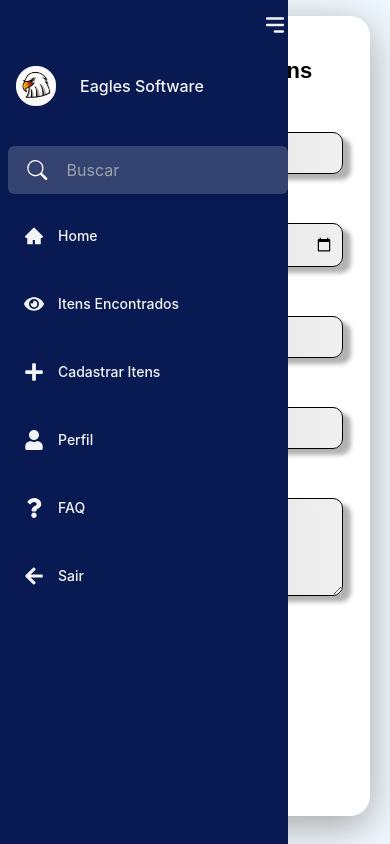
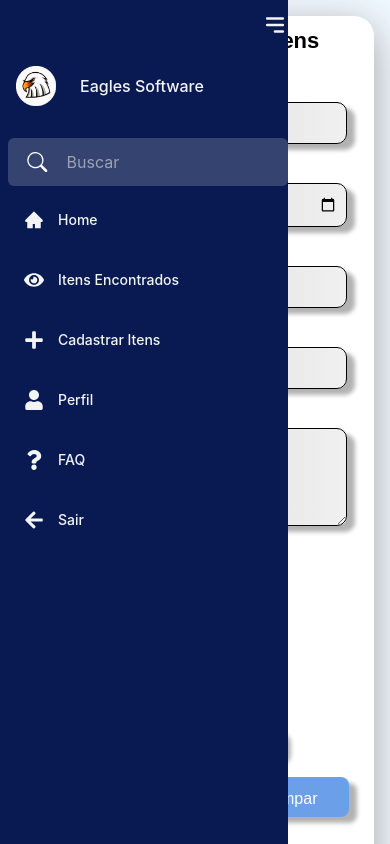
Before and after one commit to ifpi-picos/Eagle-Software-Front-End, a Next.js app: page /cadastroItem in a window 390 px wide. Shown: the top 844 px of the page. Built offline with nearby package versions, Linux system fonts and the light colour scheme.

Commit message:
Akistando responsividade

```diff
--- a/src/components/CadastroItem/itemForm.js
+++ b/src/components/CadastroItem/itemForm.js
@@ -64,7 +64,7 @@ export default function ItemForm() {
         event.preventDefault();
 
         try {
-            const response = await fetch('http://localhost:4000/itens', {
+            const response = await fetch('https://api-eagles-software.onrender.com/itens', {
                 method: 'POST',
                 headers: {
                     'Content-Type': 'application/json',
--- a/src/components/CadastroItem/itemForm.module.css
+++ b/src/components/CadastroItem/itemForm.module.css
@@ -150,11 +150,9 @@
 .upload-button input[type=file] {
     font-size: 20px;
     position: absolute;
-    margin-top: 5px;
     left: 0;
     top: 0;
     opacity: 0;
-    margin-left: -65%;
     cursor: pointer;
 }
 
@@ -396,38 +394,36 @@
      }
 }
 
-@media (max-width: 414px) and (max-height: 896px){
+
+@media (max-width: 428px) and (max-height: 926px){
     .formItem{
-        display: flow-root;
         width: 20rem;
+        height: 52rem;
+        padding: 15px;
+        margin-top: 7rem;
     }
 
-    .input-cadastro{
-        width: 18rem;
-        margin-left: 5px;
+    .image-preview-container{
+        margin-bottom: 0;
+        height: 10rem;
     }
 
-    .textItem{
-        margin-left: 5px;
+    .image-preview{
+        margin-top: -3rem;
     }
 
-    .itemDetails{
-        margin-left: 5px;
-        width: 18rem;
-    }
-
-    .modalContent{
-        padding: 15px;
-        margin-left: 3rem;
-        width: 19rem;
+    .campoItem{
+        margin-bottom: 5px;
     }
 }
 
 @media (max-width: 412px) and (max-height: 915px) {
     .formItem{
-        height: 50rem;
+        padding: 0.5rem;
+        height: 55rem;
         width: 300px;
-        display: flow;
+        margin-left: 4rem;
+        margin-top: 0;
     }
 
     .bodyItem{
@@ -476,4 +472,58 @@
     .btn-reset{
         width: 7rem;
     }
+
+    .image-preview-container{
+        margin-bottom: 0;
+        height: 10rem;
+    }
+
+    .image-preview{
+        margin-top: -3rem;
+    }
+
+    .input-file-upload{
+        width: 11rem;
+        height: 2rem;
+    }
+
+    .input-upload{
+        margin-bottom: 0.5rem;
+    }
+
+    .btn-upload{
+        font-size: 14px;
+    }
 }
+
+@media (max-width: 414px) and (max-height: 896px){
+    .formItem{
+        margin-left: 4rem;
+    }
+}
+
+@media (max-width: 393px) and (max-height: 851px){
+    .formItem{
+        margin-left: 4rem;
+        margin-top: 0;
+    }
+}
+
+@media (max-width: 360px) and (max-height: 800px){
+    .formItem{
+        width: 265px;
+        height: 51rem;
+        padding-left: 15px;
+        margin-left: 4rem;
+    }
+}
+
+@media (max-width: 320px) and (max-height: 568px){
+    .formItem{
+        width: 245px;
+    }
+
+    .input-cadastro{
+        width: 14rem;
+    }
+}
--- a/src/components/busca/search.js
+++ b/src/components/busca/search.js
@@ -3,7 +3,7 @@ import { BsSearch } from "react-icons/bs";
 
 const SearchBar = ({ open }) => {
   return (
-    <div className="flex items-center rounded-md bg-ligth-white mt-6 h-12 px-4 py-2">
+    <div className="flex items-center m-0 rounded-md bg-ligth-white mt-6 h-12 px-4 py-2">
       <BsSearch className={`text-white flex w-8 h-5 text-lg ${!open && 'opacity-1'}`} />
       <input
         type="search"
--- a/src/components/cadastro/formCadastro.js
+++ b/src/components/cadastro/formCadastro.js
@@ -25,7 +25,7 @@ export default function CadastroForm() {
     e.preventDefault();
 
     try {
-      const response = await fetch('http://localhost:4000/usuarios', {
+      const response = await fetch('https://api-eagles-software.onrender.com/usuarios', {
         method: 'POST',
         headers: {
           'Content-Type': 'application/json',
--- a/src/components/login/formLogin.js
+++ b/src/components/login/formLogin.js
@@ -39,7 +39,7 @@ const LoginForm = () => {
     setIsLoading(true);
 
     try {
-      const response = await fetch('http://localhost:4000/usuarios/login', {
+      const response = await fetch('https://api-eagles-software.onrender.com/usuarios/login', {
         method: 'POST',
         headers: {
           'Content-Type': 'application/json',
@@ -77,7 +77,6 @@ const LoginForm = () => {
       <div className={styles.modalBackground}>
         <div className={styles.modalContent}>
           <p>Bem-vindo! Você fez login com sucesso.</p>
-          {/* Adicione aqui qualquer conteúdo adicional desejado para o modal de boas-vindas */}
           <button onClick={() => setShowWelcomeModal(false)}>Fechar</button>
         </div>
       </div>
--- a/src/components/sidebar/menu.js
+++ b/src/components/sidebar/menu.js
@@ -44,8 +44,8 @@ const Sidebar = () => {
             onClick={() => setOpen(!open)}
           />
         </div>
-        <div className="mt-4 flex flex-col gap-4 relative">
-          <div className="flex items-center gap-3.5 font-medium p-2">
+        <div className="mt-4 flex flex-col gap-2 relative">
+          <div className="flex items-center gap-3 font-medium p-2">
             <div className='fixed mr-2'>
               <img src="/logotipo-fotor.png" alt="Logo" className="w-10 h-10" />
             </div>
--- a/src/styles/Home.module.css
+++ b/src/styles/Home.module.css
@@ -6,7 +6,7 @@
   padding: 0;
 }
 
-.image-logo{
+.image-logo {
   width: 80px;
   height: 80px;
 }
@@ -24,7 +24,8 @@
   justify-content: space-between;
 }
 
-.logo-inicial{
+.logo-inicial {
+  display: flex;
   width: 100%;
 }
 
@@ -32,8 +33,9 @@
   display: flex;
   align-items: center;
   gap: 5rem;
-  margin-left: 20px;
+  margin-left: 10px;
   color: #fff;
+  font-family: Arial, Helvetica, sans-serif;
 }
 
 .home-common {
@@ -147,16 +149,26 @@
   font-size: 28px;
   line-height: 46px;
   color: #fff;
+  font-family: Arial, Helvetica, sans-serif;
 }
 
 .text p span {
+  font-family: Arial, Helvetica, sans-serif;
+  font-size: 25px;
+  color: #fff;
+}
+
+.text p span:hover {
   color: #4e54c8;
-  font-family: none;
-  font-size: 20px;
+  font-family: Arial, Helvetica, sans-serif;
+  font-size: 25px;
+  cursor: pointer;
+  transition: 500ms;
 }
 
 .btn {
   display: inline-block;
+  font-family: Arial, Helvetica, sans-serif;
   font-size: 18px;
   text-transform: uppercase;
   color: #fff;
@@ -223,127 +235,189 @@
     margin-left: 0;
   }
 
-  .h2-header{
+  .h2-header {
     font-size: 20px;
   }
 }
 
- @media (max-width: 1024px) and (max-height: 600px){
-  .content{
+@media (max-width: 1024px) and (max-height: 600px) {
+  .content {
     align-items: flex-start;
   }
 
-  .imgPage{
+  .imgPage {
     align-items: flex-start;
   }
 }
 
- @media (max-width: 768px) and (max-height: 1024px){
-  .imgPage{
+@media (max-width: 820px) and (max-height: 1180px) {
+  .logo-inicial {
+    justify-content: center;
+  }
+
+  .img-page {
+    top: 16rem;
+  }
+}
+
+@media (max-width: 768px) and (max-height: 1024px) {
+  .imgPage {
     align-items: flex-start;
   }
 
-  .img-page{
+  .logo-inicial {
+    justify-content: center;
+  }
+
+  .img-page {
     height: 100%;
     width: 100%;
+    top: 16rem;
   }
 }
 
- @media(max-width: 912px){
-  .content{
+@media (max-width: 884px) and (max-height: 1104px) {
+  .imgPage {
+    align-items: flex-start;
+  }
+
+  .logo-inicial {
+    justify-content: center;
+  }
+
+  .img-page {
+    height: 100%;
+    width: 100%;
+    top: 16rem;
+  }
+}
+
+@media (max-width: 834px) and (max-height: 1194px) {
+  .imgPage {
+    align-items: flex-start;
+  }
+
+  .logo-inicial {
+    justify-content: center;
+  }
+
+  .img-page {
+    height: 100%;
+    width: 100%;
+    top: 16rem;
+  }
+}
+
+@media (max-width: 600px) and (max-height: 960px) {
+  .img-page {
+    top: 17rem;
+  }
+
+  .text p {
+    font-size: 21px;
+  }
+}
+
+@media(max-width: 912px) {
+  .content {
     display: block;
   }
 
-  .logo-inicial{
+  .logo-inicial {
     width: 100%;
   }
 
-  .text{
+  .text {
     width: 100%;
     text-align: center;
   }
 
-  .imgPage{
+  .imgPage {
     margin: auto;
     position: static;
   }
 
-  .img-page{
+  .img-page {
     margin-top: 0;
     height: 50%;
     width: 80%;
   }
 }
 
- @media(max-width: 540px){
-  .headerTitle{
+@media(max-width: 540px) {
+  .headerTitle {
     display: block;
     width: 100%;
   }
 
-  .logo-inicial{
+  .logo-inicial {
     margin-top: -30px;
   }
 
-  .text p{
+  .text p {
     margin: 0;
-    font-size: 25px;
+    font-size: 21px;
     margin-top: -25px;
   }
 
-  .img-page{
+  .img-page {
     margin-top: -60px;
   }
 
-  .img-logoInicio{
+  .img-logoInicio {
     width: 80px;
   }
 
-  .h2-header{
+  .h2-header {
     font-size: 20px;
   }
 }
 
- @media(max-width: 414px){
-  .bodyItem{
+@media(max-width: 414px) {
+  .bodyItem {
     margin: 0;
   }
 
-  .img-page{
+  .img-page {
     width: 400px;
     height: 400px;
   }
 
-  .text p{
-    font-size: 18px;
+  .text p {
+    font-size: 21px;
     margin-top: 0;
   }
 
-  .text p span{
+  .text p span {
     font-size: 18px;
   }
 
-  .btn{
+  .btn {
     margin-right: 50px;
   }
 
-  .text a:before{
+  .text a:before {
     width: 165px;
   }
 }
 
- @media(max-width: 390px){
-  .text p{
-    font-size: 17px;
+@media(max-width: 390px) and (max-height: 845px) {
+  .text p {
+    font-size: 21px;
   }
 
-  .img-page{
+  .image-logo {
+    width: 65px;
+    height: 65px;
+  }
+
+  .img-page {
     margin-left: 22%;
-  }
   }
 
   .logo-inicial {
     display: flex;
+  }
 }
 
 @media (max-width: 540px) {
@@ -356,7 +430,6 @@
   .logo-inicial {
     margin-top: -10px;
     display: flex;
-    justify-content: center;
   }
 
   .text p {
@@ -379,27 +452,70 @@
   }
 }
 
-@media (max-width: 414px) and (max-height: 896px) {
-  .img-page{
-    margin-left: -25%;
+@media (max-width: 428px) and (max-height: 896px) {
+  .img-page {
+    display: none;
+  }
+
+  .btn {
+    margin: 0;
+    margin-top: 20px;
   }
 }
 
 @media (max-width: 375px) and (max-height: 667px) {
-  .img-page{
+  .img-page {
     width: 17rem;
   }
 
-  .btn{
-    margin-left: 50px;
-  }
-
-  img.image-logo{
+  img.image-logo {
     height: 4rem;
     width: 4rem;
   }
 }
 
-@media (max-width: 320px) and (max-height: 480px){
+@media (max-width: 430px) and (max-height: 932px) {
+  .text {
+    margin: 0;
+  }
+
+  .imgPage {
+    margin: 0;
+    width: 100%;
+    height: 100%;
+  }
+
+  .img-page {
+    margin-left: 0;
+  }
+}
+
+@media (max-width: 411px) {
+  .img-page {
+    display: none;
+  }
+}
+
+@media (max-width: 320px) and (max-height: 568px) {
+  .img-page {
+    display: none;
+  }
+
+  .headerTitle {
+    padding: 20px;
+  }
+
+  .text {
+    margin: 0;
+    margin-top: -20px;
+  }
+
+  .text p {
+    font-size: 20px;
+  }
+
+  .btn {
+    margin: 0;
+  }
 
 }
```
Also changed, not shown: src/components/login/formLoginCadastro.module.css (+49 -0 lines), src/pages/itensEncontrado.js (+4 -4 lines). Lines whose indentation alone changed are shown as unchanged.
